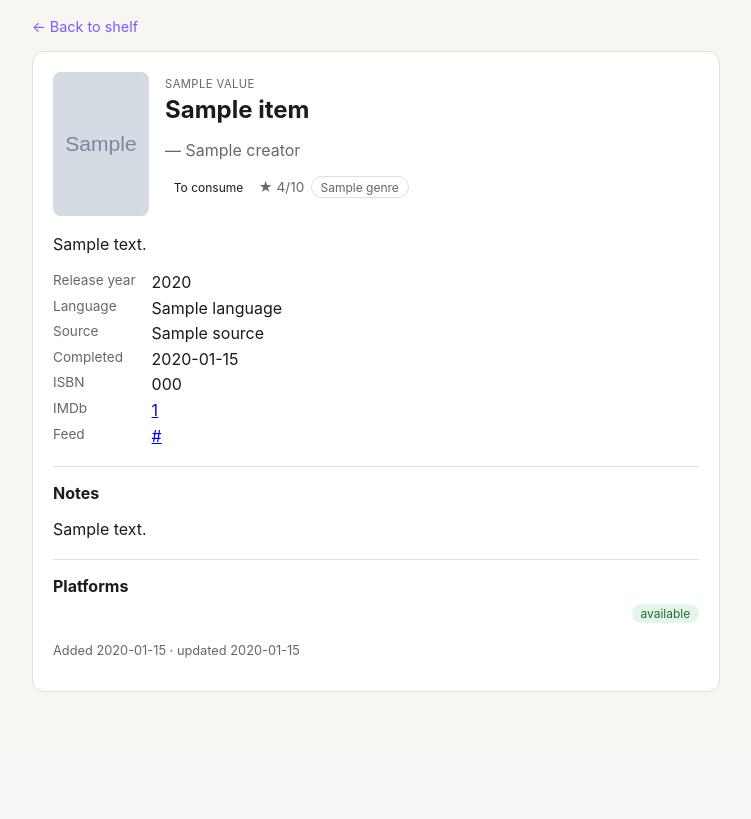
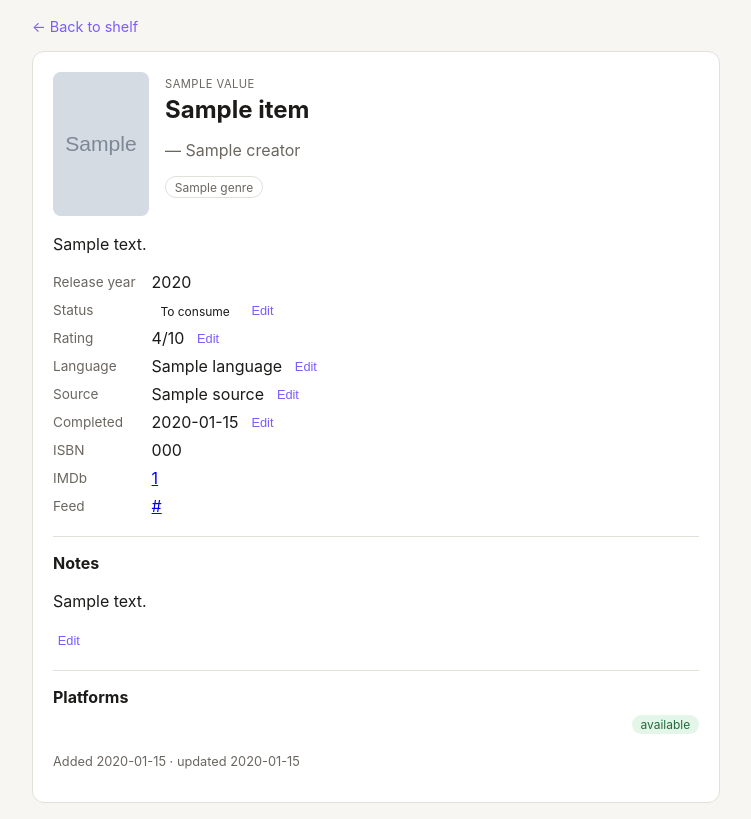
Before and after one commit to rafmeeusen/mediashelf, a FastAPI app: template app/templates/detail.html in a window 1280 px wide. Shown: the part 49-868 px from the top of the page, without its empty margins (264-1015 px from the left). Before the commit the page ends 741 px from the top, so only its background shows below. Run offline with FastAPI, Linux system fonts and the light colour scheme; the template is opened without the code that fills it: most values are stand-ins (such as "Sample title", 1, 10 or a date in 2020); grey boxes marked "Sample" are stand-in pictures; parts of the project's set-up code (start-up, migrations or seed data) failed here and were passed over.

Commit message:
editable items now in web interface

```diff
--- a/app/routers/ui.py
+++ b/app/routers/ui.py
@@ -1,14 +1,19 @@
-from fastapi import APIRouter, Depends, Request
+from datetime import date
+
+from fastapi import APIRouter, Depends, Form, HTTPException, Request
 from fastapi.templating import Jinja2Templates
 from sqlalchemy.orm import Session
 
 from app.db import get_db
-from app.models import ContentType, Genre, Status
+from app.models import ContentType, Genre, Language, Status
+from app.schemas import ItemUpdate
 from app.services import items as items_service
 from app.services import lookups
 
 router = APIRouter(include_in_schema=False)
 templates = Jinja2Templates(directory="app/templates")
+
+EDITABLE_FIELDS = {"status", "rating", "language_id", "source", "completed_date", "notes"}
 
 
 def _search(
@@ -63,3 +68,65 @@ def search_items(
 def item_detail(request: Request, item_id: int, db: Session = Depends(get_db)):
     item = items_service.get_item(db, item_id)
     return templates.TemplateResponse(request, "detail.html", {"item": item})
+
+
+def _field_template(field: str) -> str:
+    return "_field_notes.html" if field == "notes" else "_field_row.html"
+
+
+def _field_context(db: Session, item, field: str, mode: str) -> dict:
+    context = {"item": item, "field": field, "mode": mode}
+    if field == "language_id":
+        context["languages"] = lookups.list_all(db, Language)
+    return context
+
+
+def _parse_field_value(field: str, raw: str):
+    raw = (raw or "").strip()
+    if field == "status":
+        return Status(raw)
+    if field in ("rating", "language_id"):
+        return int(raw) if raw else None
+    if field == "completed_date":
+        return date.fromisoformat(raw) if raw else None
+    return raw or None  # source, notes: blank clears the field
+
+
+@router.get("/ui/items/{item_id}/fields/{field}")
+def view_field(request: Request, item_id: int, field: str, db: Session = Depends(get_db)):
+    if field not in EDITABLE_FIELDS:
+        raise HTTPException(status_code=404, detail="Unknown field")
+    item = items_service.get_item(db, item_id)
+    return templates.TemplateResponse(
+        request, _field_template(field), _field_context(db, item, field, "view")
+    )
+
+
+@router.get("/ui/items/{item_id}/fields/{field}/edit")
+def edit_field(request: Request, item_id: int, field: str, db: Session = Depends(get_db)):
+    if field not in EDITABLE_FIELDS:
+        raise HTTPException(status_code=404, detail="Unknown field")
+    item = items_service.get_item(db, item_id)
+    return templates.TemplateResponse(
+        request, _field_template(field), _field_context(db, item, field, "edit")
+    )
+
+
+@router.post("/ui/items/{item_id}/fields/{field}")
+def save_field(
+    request: Request,
+    item_id: int,
+    field: str,
+    value: str = Form(default=""),
+    db: Session = Depends(get_db),
+):
+    if field not in EDITABLE_FIELDS:
+        raise HTTPException(status_code=404, detail="Unknown field")
+    try:
+        parsed = _parse_field_value(field, value)
+        item = items_service.update_item(db, item_id, ItemUpdate(**{field: parsed}))
+    except ValueError as exc:
+        raise HTTPException(status_code=422, detail=str(exc))
+    return templates.TemplateResponse(
+        request, _field_template(field), _field_context(db, item, field, "view")
+    )
--- a/app/static/style.css
+++ b/app/static/style.css
@@ -245,8 +245,15 @@ input[type="search"] {
 .fields {
   display: grid;
   grid-template-columns: auto 1fr;
-  gap: 0.35rem 1rem;
+  gap: 0.5rem 1rem;
   margin: 1rem 0;
+  align-items: center;
+}
+
+/* .field-row wrapper divs (needed so htmx can swap one field at a time)
+   would otherwise break the two-column grid -- make them transparent to it */
+.fields > .field-row {
+  display: contents;
 }
 
 .fields dt {
@@ -257,6 +264,75 @@ input[type="search"] {
 .fields dd {
   margin: 0;
   word-break: break-word;
+  display: flex;
+  align-items: center;
+  gap: 0.5rem;
+}
+
+.edit-btn {
+  border: none;
+  background: none;
+  color: var(--accent);
+  font-size: 0.8rem;
+  cursor: pointer;
+  padding: 0.1rem 0.3rem;
+}
+
+.field-form {
+  display: flex;
+  flex-wrap: wrap;
+  align-items: center;
+  gap: 0.5rem;
+  width: 100%;
+}
+
+.field-form select,
+.field-form input,
+.field-form textarea {
+  font-size: 1rem;
+  padding: 0.5rem 0.6rem;
+  border-radius: 0.5rem;
+  border: 1px solid var(--border);
+  background: var(--surface);
+  color: var(--text);
+  min-height: 44px;
+}
+
+.field-form textarea {
+  width: 100%;
+  font-family: inherit;
+  resize: vertical;
+}
+
+.field-actions {
+  display: flex;
+  gap: 0.5rem;
+}
+
+.btn-save,
+.btn-cancel {
+  border-radius: 0.5rem;
+  padding: 0.5rem 0.9rem;
+  font-size: 0.9rem;
+  cursor: pointer;
+  min-height: 44px;
+}
+
+.btn-save {
+  border: none;
+  background: var(--accent);
+  color: var(--accent-text);
+}
+
+.btn-cancel {
+  border: 1px solid var(--border);
+  background: var(--surface);
+  color: var(--text);
+}
+
+.notes-text {
+  white-space: pre-wrap;
+  line-height: 1.5;
 }
 
 .detail-section {
--- /dev/null
+++ b/app/templates/_field_notes.html
@@ -0,0 +1,22 @@
+{% set mode = mode | default("view") %}
+<section class="detail-section" id="field-notes">
+  <h3>Notes</h3>
+  {% if mode == "edit" %}
+  <form class="field-form"
+        hx-post="/ui/items/{{ item.id }}/fields/notes"
+        hx-target="#field-notes" hx-swap="outerHTML">
+    <textarea name="value" rows="4">{{ item.notes or "" }}</textarea>
+    <div class="field-actions">
+      <button type="submit" class="btn-save">Save</button>
+      <button type="button" class="btn-cancel"
+              hx-get="/ui/items/{{ item.id }}/fields/notes"
+              hx-target="#field-notes" hx-swap="outerHTML">Cancel</button>
+    </div>
+  </form>
+  {% else %}
+  <p class="notes-text">{{ item.notes or "No notes yet." }}</p>
+  <button type="button" class="edit-btn"
+          hx-get="/ui/items/{{ item.id }}/fields/notes/edit"
+          hx-target="#field-notes" hx-swap="outerHTML">Edit</button>
+  {% endif %}
+</section>
--- /dev/null
+++ b/app/templates/_field_row.html
@@ -0,0 +1,57 @@
+{% set mode = mode | default("view") %}
+{% set labels = {"status": "Status", "rating": "Rating", "language_id": "Language", "source": "Source", "completed_date": "Completed"} %}
+<div class="field-row" id="field-{{ field }}">
+  <dt>{{ labels[field] }}</dt>
+  {% if mode == "edit" %}
+  <dd>
+    <form class="field-form"
+          hx-post="/ui/items/{{ item.id }}/fields/{{ field }}"
+          hx-target="#field-{{ field }}" hx-swap="outerHTML">
+      {% if field == "status" %}
+        <select name="value">
+          <option value="to_consume" {% if item.status.value == "to_consume" %}selected{% endif %}>To consume</option>
+          <option value="done" {% if item.status.value == "done" %}selected{% endif %}>Done</option>
+        </select>
+      {% elif field == "language_id" %}
+        <select name="value">
+          <option value="">&mdash;</option>
+          {% for lang in languages %}
+          <option value="{{ lang.id }}" {% if item.language and item.language.id == lang.id %}selected{% endif %}>{{ lang.name }}</option>
+          {% endfor %}
+        </select>
+      {% elif field == "rating" %}
+        <input type="number" name="value" min="1" max="10" value="{{ item.rating or '' }}">
+      {% elif field == "completed_date" %}
+        <input type="date" name="value" value="{{ item.completed_date.isoformat() if item.completed_date else '' }}">
+      {% elif field == "source" %}
+        <input type="text" name="value" value="{{ item.source or '' }}">
+      {% endif %}
+      <div class="field-actions">
+        <button type="submit" class="btn-save">Save</button>
+        <button type="button" class="btn-cancel"
+                hx-get="/ui/items/{{ item.id }}/fields/{{ field }}"
+                hx-target="#field-{{ field }}" hx-swap="outerHTML">Cancel</button>
+      </div>
+    </form>
+  </dd>
+  {% else %}
+  <dd>
+    <span class="field-value">
+      {% if field == "status" %}
+        <span class="badge badge-{{ item.status.value }}">{{ "Done" if item.status.value == "done" else "To consume" }}</span>
+      {% elif field == "language_id" %}
+        {{ item.language.name if item.language else "—" }}
+      {% elif field == "rating" %}
+        {{ (item.rating|string + "/10") if item.rating else "—" }}
+      {% elif field == "completed_date" %}
+        {{ item.completed_date.strftime("%Y-%m-%d") if item.completed_date else "—" }}
+      {% elif field == "source" %}
+        {{ item.source or "—" }}
+      {% endif %}
+    </span>
+    <button type="button" class="edit-btn"
+            hx-get="/ui/items/{{ item.id }}/fields/{{ field }}/edit"
+            hx-target="#field-{{ field }}" hx-swap="outerHTML">Edit</button>
+  </dd>
+  {% endif %}
+</div>
--- a/app/templates/detail.html
+++ b/app/templates/detail.html
@@ -10,13 +10,11 @@
       <span class="item-type">{{ item.content_type.value }}</span>
       <h2>{{ item.title }}</h2>
       {% if item.creator %}<p class="item-creator">{{ item.creator }}</p>{% endif %}
+      {% if item.genres %}
       <div class="item-meta">
-        <span class="badge badge-{{ item.status.value }}">
-          {{ "Done" if item.status.value == "done" else "To consume" }}
-        </span>
-        {% if item.rating %}<span class="item-rating">&#9733; {{ item.rating }}/10</span>{% endif %}
         {% for g in item.genres %}<span class="tag">{{ g.name }}</span>{% endfor %}
       </div>
+      {% endif %}
     </div>
   </div>
 
@@ -24,9 +22,9 @@
 
   <dl class="fields">
     {% if item.release_year %}<dt>Release year</dt><dd>{{ item.release_year }}</dd>{% endif %}
-    {% if item.language %}<dt>Language</dt><dd>{{ item.language.name }}</dd>{% endif %}
-    {% if item.source %}<dt>Source</dt><dd>{{ item.source }}</dd>{% endif %}
-    {% if item.completed_date %}<dt>Completed</dt><dd>{{ item.completed_date.strftime("%Y-%m-%d") }}</dd>{% endif %}
+    {% for field in ["status", "rating", "language_id", "source", "completed_date"] %}
+      {% include "_field_row.html" %}
+    {% endfor %}
     {% if item.isbn %}<dt>ISBN</dt><dd>{{ item.isbn }}</dd>{% endif %}
     {% if item.imdb_id %}
       <dt>IMDb</dt>
@@ -38,12 +36,7 @@
     {% endif %}
   </dl>
 
-  {% if item.notes %}
-  <section class="detail-section">
-    <h3>Notes</h3>
-    <p>{{ item.notes }}</p>
-  </section>
-  {% endif %}
+  {% include "_field_notes.html" %}
 
   {% if item.platform_links %}
   <section class="detail-section">
```
